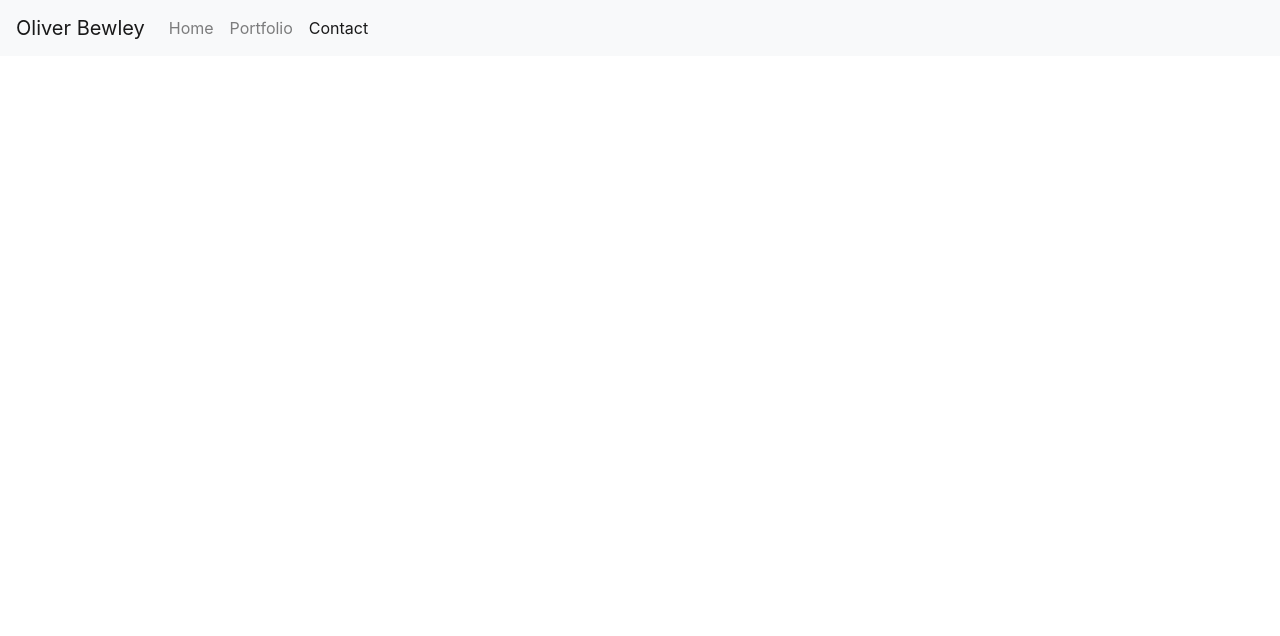
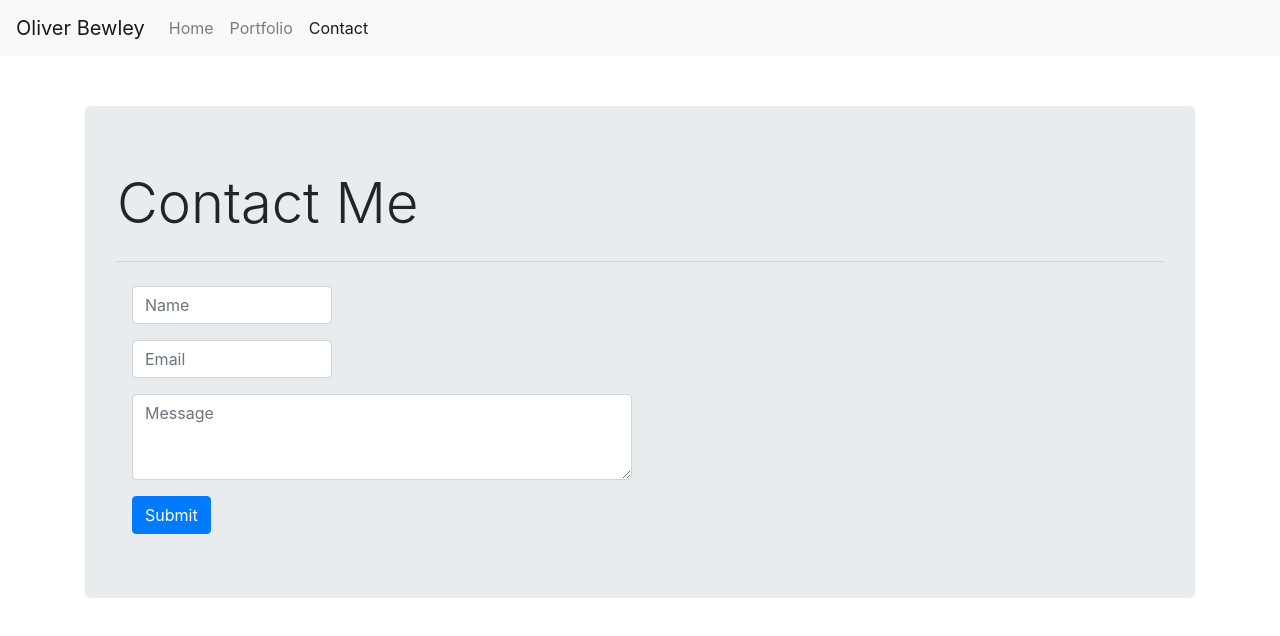
Before and after one commit to acbewley/oli-b-portfolio, a plain HTML site: page contact.html in a window 1280 px wide. Drawn offline with nearby package versions, Linux system fonts and the light colour scheme.

Commit message:
more work on layout

```diff
--- a/contact.html
+++ b/contact.html
@@ -7,6 +7,7 @@
     <title>Contact</title>
     <link rel="stylesheet" href="https://stackpath.bootstrapcdn.com/bootstrap/4.3.1/css/bootstrap.min.css"
         integrity="sha384-ggOyR0iXCbMQv3Xipma34MD+dH/1fQ784/j6cY/iJTQUOhcWr7x9JvoRxT2MZw1T" crossorigin="anonymous">
+    <link rel="stylesheet" href="style.css">
 </head>
 <nav class="navbar navbar-expand-lg navbar-light bg-light">
     <a class="navbar-brand" href="#">Oliver Bewley</a>
@@ -31,7 +32,37 @@
 </nav>
 
 <body>
-
+    <div class="container" id="jumbo">
+        <div class="jumbotron">
+            <h1 class="display-4">Contact Me</h1>
+            <hr class="my-4">
+            <div class="container row">
+                <form class="col-12">
+                    <div class="form-group short-box">
+                        <input type="name" class="form-control" id="exampleInputEmail1" aria-describedby="emailHelp"
+                            placeholder="Name">
+                    </div>
+                    <div class="form-group short-box">
+                        <input type="email" class="form-control" id="exampleInputPassword1" placeholder="Email">
+                    </div>
+                    <div class="form-group long-box">
+                        <textarea class="form-control" id="exampleFormControlTextarea1" rows="3"
+                            placeholder="Message"></textarea>
+                    </div>
+                    <button type="submit" class="btn btn-primary">Submit</button>
+                </form>
+            </div>
+        </div>
+    </div>
 </body>
+<script src="https://code.jquery.com/jquery-3.3.1.slim.min.js"
+    integrity="sha384-q8i/X+965DzO0rT7abK41JStQIAqVgRVzpbzo5smXKp4YfRvH+8abtTE1Pi6jizo"
+    crossorigin="anonymous"></script>
+<script src="https://cdnjs.cloudflare.com/ajax/libs/popper.js/1.14.7/umd/popper.min.js"
+    integrity="sha384-UO2eT0CpHqdSJQ6hJty5KVphtPhzWj9WO1clHTMGa3JDZwrnQq4sF86dIHNDz0W1"
+    crossorigin="anonymous"></script>
+<script src="https://stackpath.bootstrapcdn.com/bootstrap/4.3.1/js/bootstrap.min.js"
+    integrity="sha384-JjSmVgyd0p3pXB1rRibZUAYoIIy6OrQ6VrjIEaFf/nJGzIxFDsf4x0xIM+B07jRM"
+    crossorigin="anonymous"></script>
 
 </html>
--- /dev/null
+++ b/style.css
@@ -0,0 +1,11 @@
+#jumbo {
+    padding-top: 50px;
+}
+
+.short-box {
+    max-width: 200px;
+}
+
+.long-box {
+    max-width: 500px;
+}
```
Also changed, not shown: index.html (+20 -1 lines), portfolio.html (+16 -1 lines).
